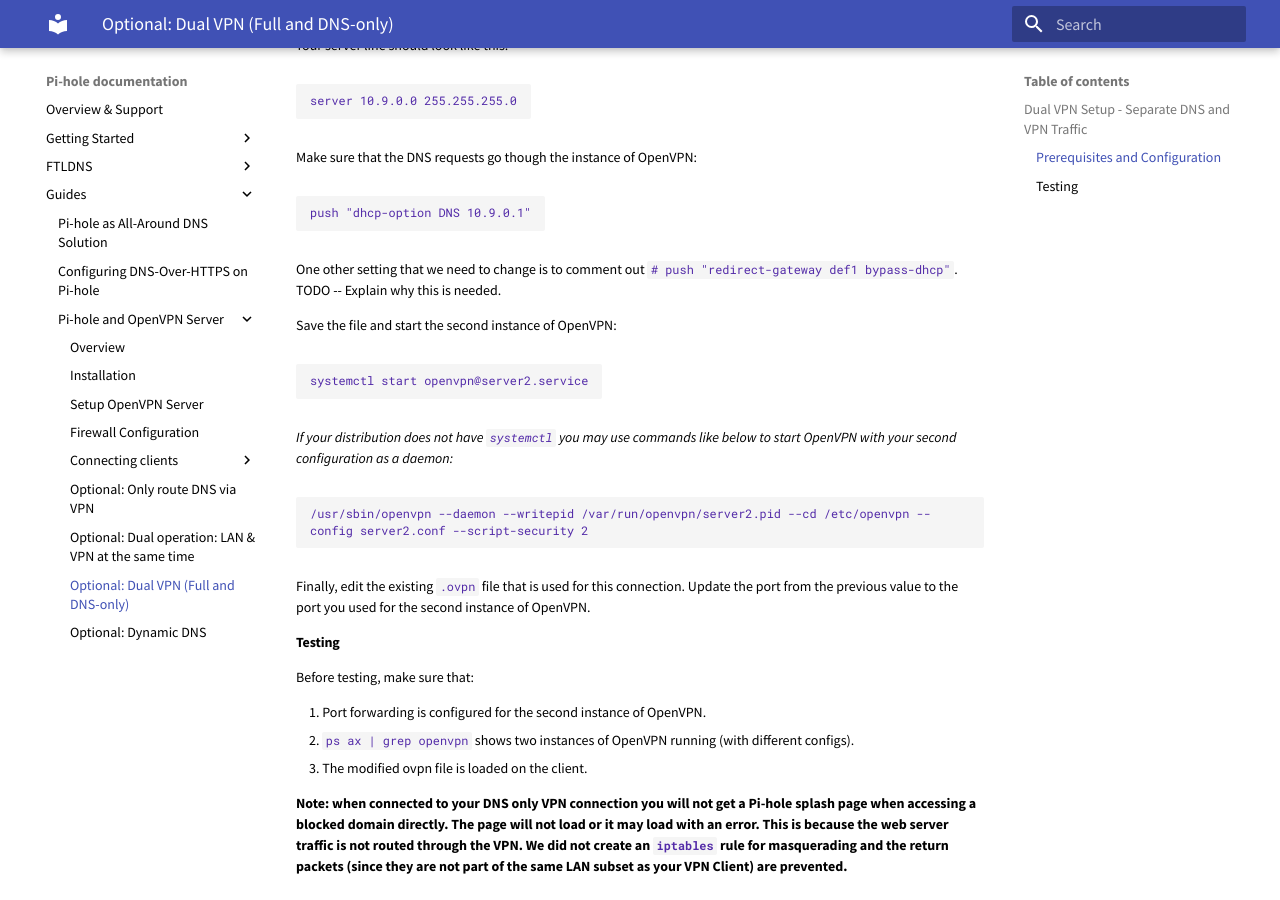
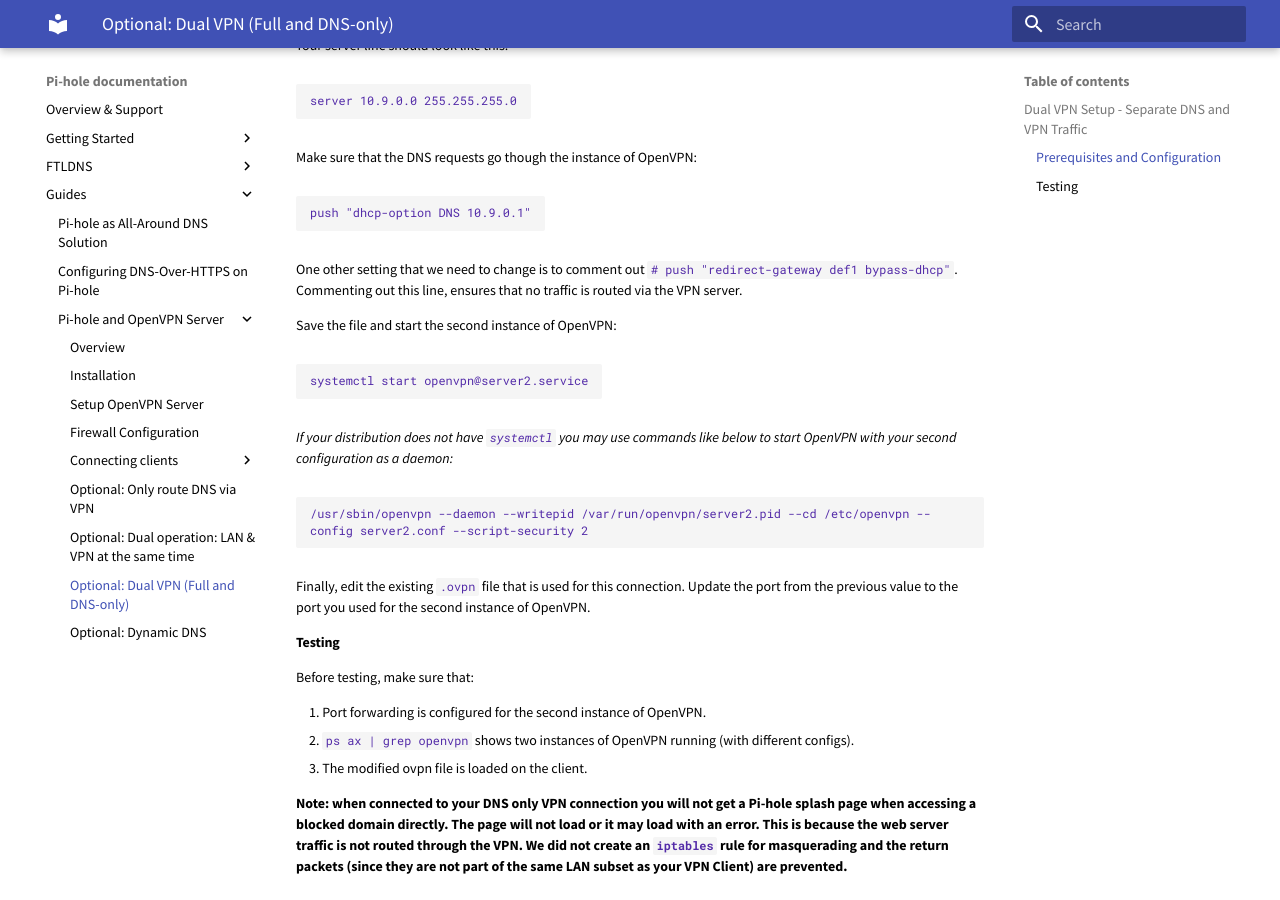
Before and after one commit to pi-hole/docs, an MkDocs documentation site: the page built from docs/guides/vpn/dual-VPN.md, in a window 1280 px wide and 900 px high, scrolled down 700 px. Built offline with MkDocs 1.6.1 and Material for MkDocs 9.7.7, drawn with Linux system fonts in a browser that asks for light colours; old or Windows-style settings are respelled for this version of MkDocs.

Commit message:
Update dual-VPN.md

````diff
--- a/docs/guides/vpn/dual-VPN.md
+++ b/docs/guides/vpn/dual-VPN.md
@@ -32,7 +32,7 @@
 push "dhcp-option DNS 10.9.0.1"
 ```
 
-One other setting that we need to change is to comment out `# push "redirect-gateway def1 bypass-dhcp"`. TODO -- Explain why this is needed.
+One other setting that we need to change is to comment out `# push "redirect-gateway def1 bypass-dhcp"`. Commenting out this line, ensures that no traffic is routed via the VPN server.
 
 Save the file and start the second instance of OpenVPN:
 
````
